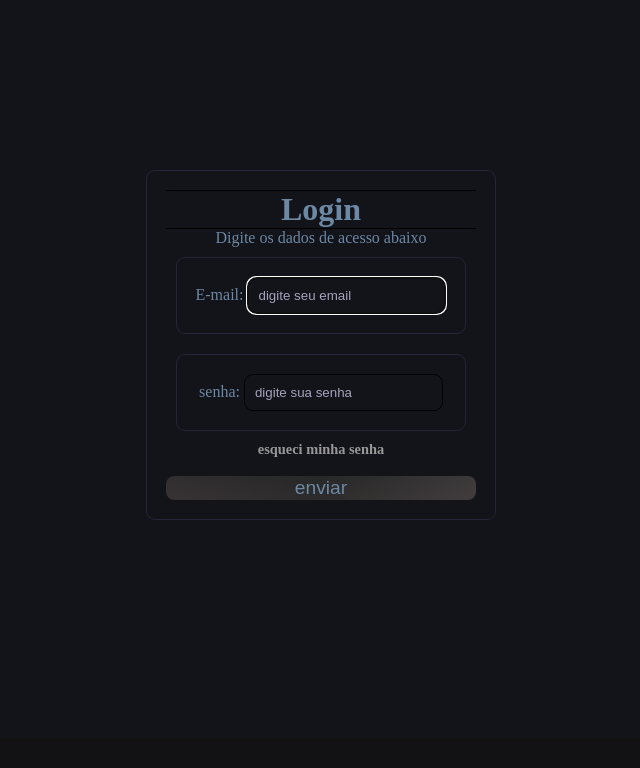
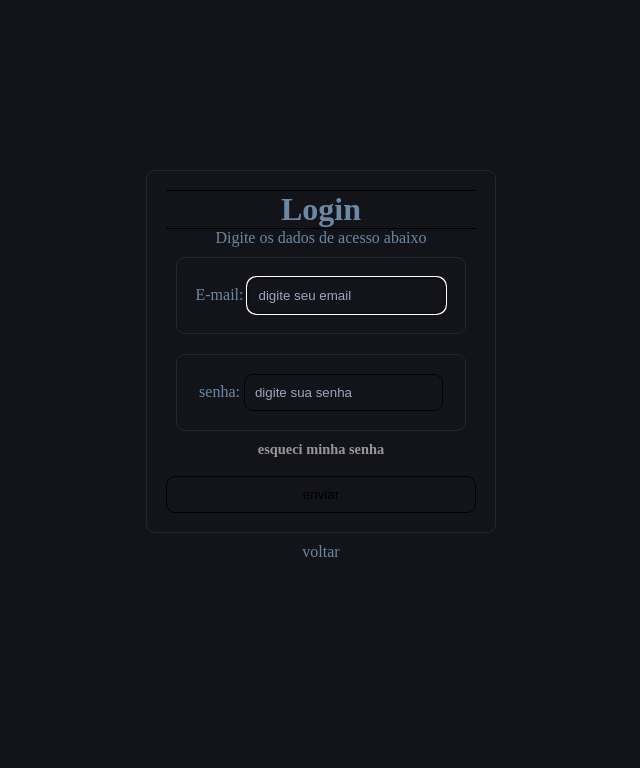
Before and after one commit to DANIELKENTARO/3-ano-analise, a PHP site: page /login.html in a window 1280 px wide. Shown: the top 768 px of the page, without its empty margins (319-959 px from the left). Run offline with PHP 8.4, Linux system fonts and the light colour scheme.

Commit message:
Add files via upload

```diff
--- a/criar_conta.php
+++ b/criar_conta.php
@@ -1,6 +1,6 @@
 <?php
 if (isset($_POST['submit']))
-    include_once("php/config.php");
+    include_once("config.php");
 
 // Function to sanitize user input
 function sanitizeInput($data) {
@@ -82,6 +82,7 @@ if (isset($_POST['submit'])) {
             <input type="submit" name="submit"></input>
             </div>
         </form>
+        <a href='index.html'>voltar</a>
     </div>
     </body>
 </html>
--- a/login.html
+++ b/login.html
@@ -9,22 +9,23 @@
 </head>
 <body>
     <div class="tela_login">
-        <form action="#" method="get" class="formlogin">
+        <form action="testelogin.php" method="post" class="formlogin">
             <div class="flex_login">
             <h1>Login</h1>
             <p>Digite os dados de acesso abaixo</p>
             <div class="formulario_input">
             <label for="Email">E-mail:</label>
-            <input type="email" placeholder="digite seu email" autofocus="true">
+            <input type="email" name="email" placeholder="digite seu email" required autofocus="true" >
             </div>
             <div class="formulario_input">
             <label for="password">senha:</label>
-            <input type="password" placeholder="digite sua senha">
+            <input type="password" name="senha" placeholder="digite sua senha" required>
             </div>
             <a href="#"><h6>esqueci minha senha</h6></a> <br>
-            <button><a id="a" href="index.html">enviar</a></button>
+            <input type="submit" name="submit" value="enviar">
             </div>
         </form>
+        <a id="a" href="index.html">voltar</a>
     </div>
     </body>
 </html>
--- /dev/null
+++ b/testelogin.php
@@ -0,0 +1,4 @@
+<?php
+//print_r($_REQUEST);
+
+?>
```
